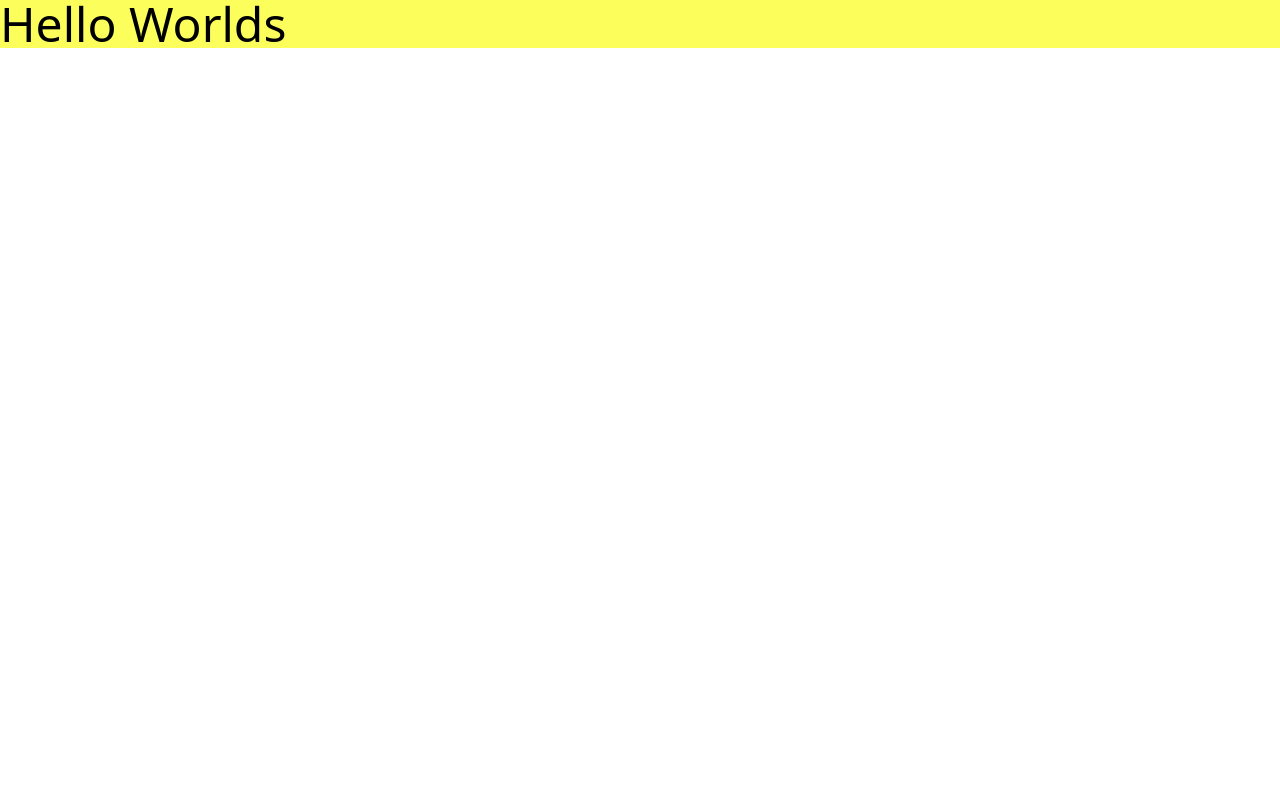
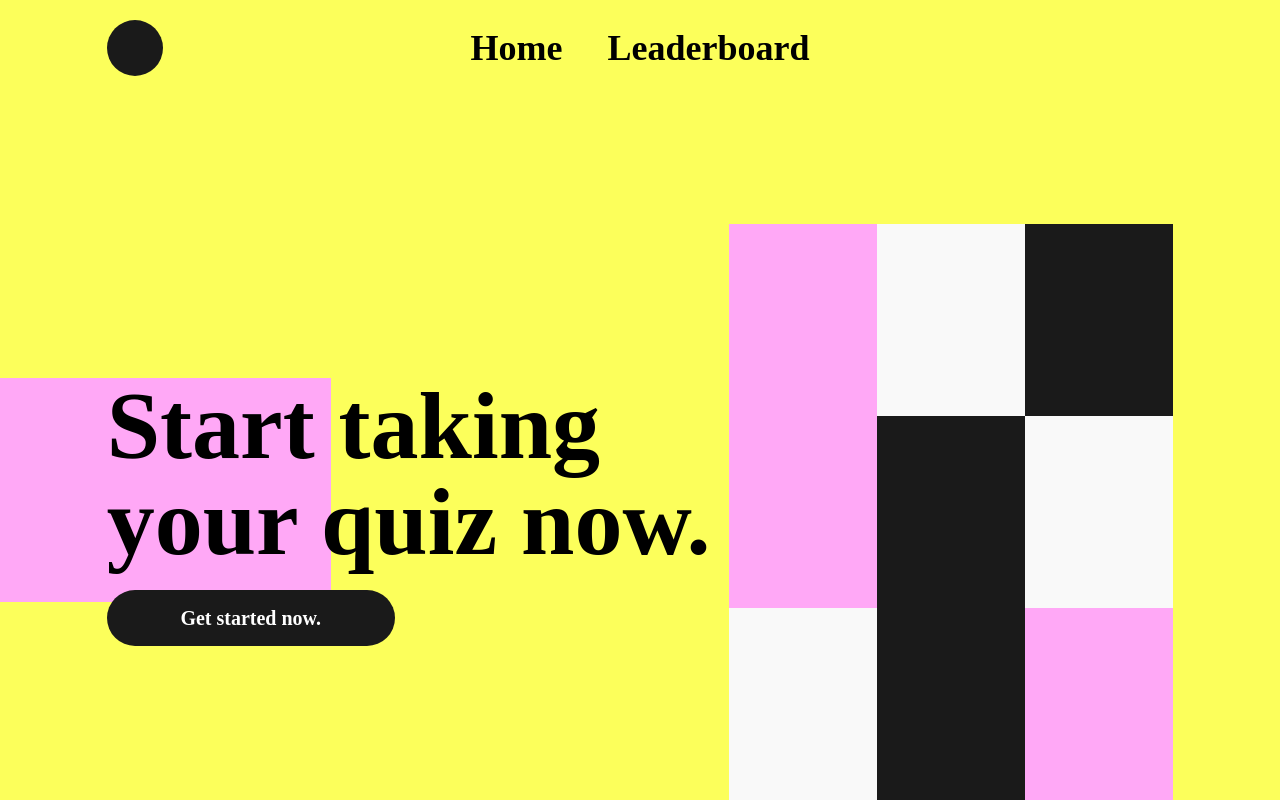
Before and after one commit to bobkombat/a-star-tuition-client, a React (Create React App) app: page / in a window 1280 px wide. Built offline with nearby package versions, Linux system fonts and the light colour scheme.

Commit message:
add: homepage

```diff
--- a/package.json
+++ b/package.json
@@ -10,8 +10,11 @@
     "autoprefixer": "^10.0.4",
     "postcss": "^8.1.10",
     "postcss-cli": "^8.3.0",
+    "r": "0.0.5",
     "react": "^17.0.1",
     "react-dom": "^17.0.1",
+    "react-redux": "^7.2.2",
+    "react-router-dom": "^5.2.0",
     "react-scripts": "4.0.1",
     "redux": "^4.0.5",
     "redux-thunk": "^2.3.0",
--- a/src/App.js
+++ b/src/App.js
@@ -1,7 +1,15 @@
 import "./tailwind.generated.css";
+import { Switch, Route, BrowserRouter as Router } from "react-router-dom";
+import Home from "./pages/Home.js";
 
 function App() {
-  return <div className="App bg-home text-5xl">Hello Worlds</div>;
+  return (
+    <Router>
+      <Switch>
+        <Route path="/" exact component={Home} />
+      </Switch>
+    </Router>
+  );
 }
 
 export default App;
--- /dev/null
+++ b/src/components/MainHeader.js
@@ -0,0 +1,22 @@
+import React from "react";
+import HomeAttributes from "./sub-components/HomeAttributes.js";
+
+export default function MainHeader() {
+  return (
+    <div className="h-full flex justify-end items-center mx-auto flex-wrap-reverse w-10/12 sm:my-0 md:my-20 lg:my-28 my-32">
+      <div className="z-20 relative flex flex-col sm:justify-center py-10 sm:text-center text-left font-bold w-7/12 sm:w-screen text-8xl xl:text-7xl lg:text-5xl md:text-5xl sm:text-4xl max-w-full">
+        <div
+          className="sm:w-56 sm:h-20 md:w-60 md:h-32 lg:w-80 lg:h-24 xl:h-48 w-96 h-56 -left-40 bg-pink absolute"
+          style={{ zIndex: -1 }}
+        ></div>
+        <h1 className="mb-5">Start taking your quiz now.</h1>
+        <button className="sm:mx-auto sm:h-10 sm:text-lg sm:w-60 transition ease-out duration-100 transform hover:scale-105 scale-100 text-xl w-72 h-14 font-bold rounded-full bg-black text-white">
+          Get started now.
+        </button>
+      </div>
+      <div className="sm:w-full sm:h-96 w-5/12 h mx-auto">
+        <HomeAttributes />
+      </div>
+    </div>
+  );
+}
--- /dev/null
+++ b/src/components/NavbarHome.js
@@ -0,0 +1,22 @@
+import React from "react";
+
+export default function NavbarHome() {
+  return (
+    <header className="flex align-middle items-center h-24 w-full sm:container mx-auto text-4xl md:text-2xl z-20">
+      <nav className="align-middle w-10/12 flex justify-between mx-auto">
+        <a href="/" onClick={(e) => e.preventDefault()}>
+          <div className="md:w-7 md:h-7 w-14 h-14 rounded-full bg-black"></div>
+        </a>
+        <div className="flex justify-around w-96 md:w-64 sm:w-52">
+          <button className="focus:outline-white font-bold transition transform ease-in hover:-translate-y-1 motion-reduce:transition-none motion-reduce:transform-none">
+            Home
+          </button>
+          <button className="focus:outline-white font-bold transition transform ease-in hover:-translate-y-1 motion-reduce:transition-none motion-reduce:transform-none">
+            Leaderboard
+          </button>
+        </div>
+        <div className="w-14 md:w-7 sm:w-2"></div>
+      </nav>
+    </header>
+  );
+}
--- /dev/null
+++ b/src/components/sub-components/HomeAttributes.js
@@ -0,0 +1,17 @@
+import React from "react";
+
+export default function HomeAttributes() {
+  return (
+    <div className="w-full h-full grid grid-cols-3 grid-rows-3">
+      <div className="bg-pink"></div>
+      <div className="bg-white"></div>
+      <div className="bg-black"></div>
+      <div className="bg-pink"></div>
+      <div className="bg-black"></div>
+      <div className="bg-white"></div>
+      <div className="bg-white"></div>
+      <div className="bg-black"></div>
+      <div className="bg-pink"></div>
+    </div>
+  );
+}
--- /dev/null
+++ b/src/pages/Home.js
@@ -0,0 +1,14 @@
+import React from "react";
+import NavbarHome from "../components/NavbarHome.js";
+import MainHeader from "../components/MainHeader.js";
+
+export default function Home() {
+  return (
+    <main className="bg-home w-full h-screen font-header antialiased overflow-auto">
+      <NavbarHome />
+      <section>
+        <MainHeader />
+      </section>
+    </main>
+  );
+}
--- a/src/tailwind.css
+++ b/src/tailwind.css
@@ -2,3 +2,7 @@
 @tailwind components;
 @tailwind utilities;
 @import url("https://fonts.googleapis.com/css2?family=DM+Sans:wght@400;500;700&display=swap");
+
+.h {
+  height: 36rem;
+}
```
Also changed, not shown: src/tailwind.generated.css, 2 other files (tests, documents, lock files or other folders).
